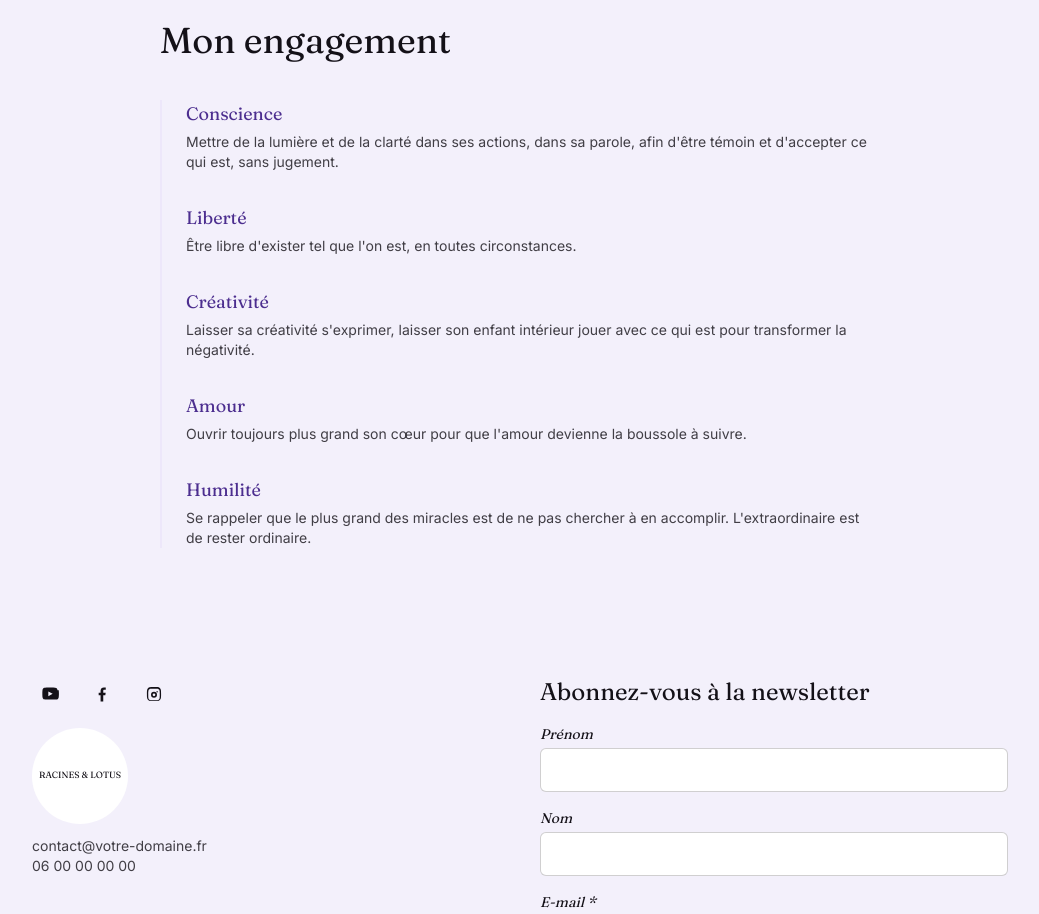
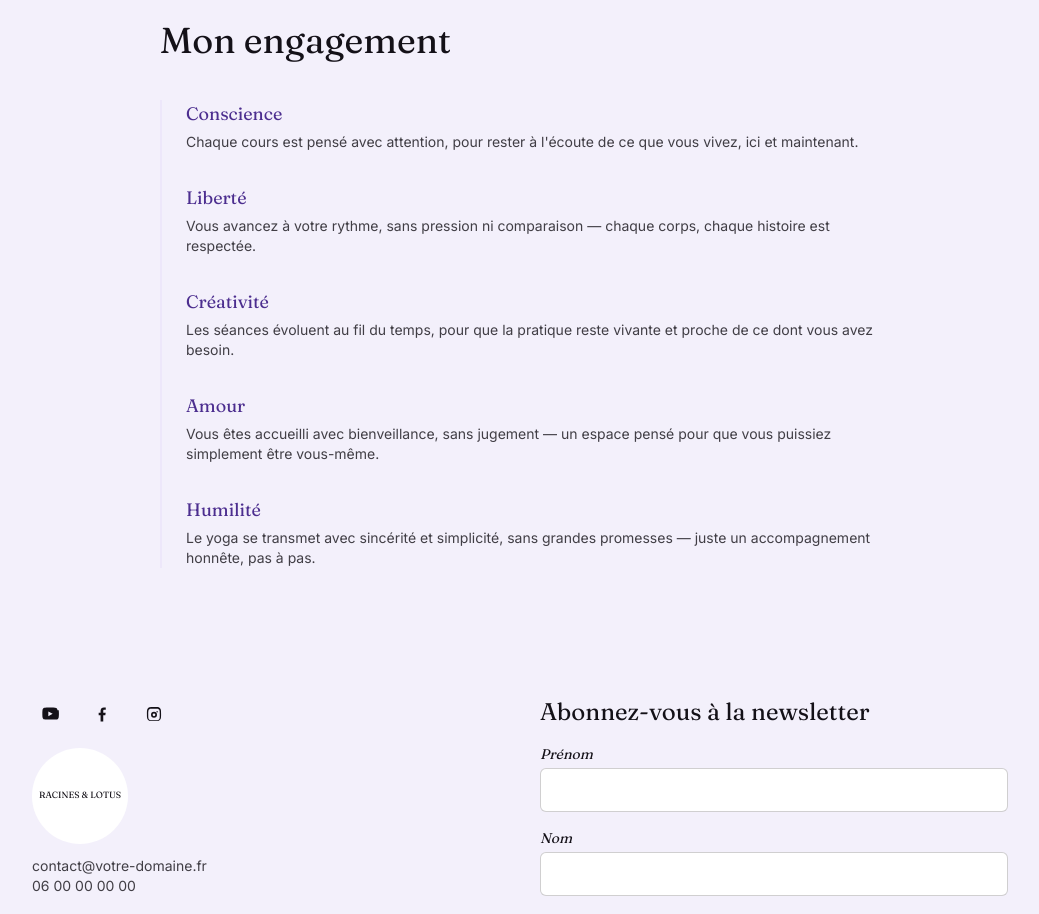
Before and after one commit to maxwelito-lgtm/YogaKunda, a Next.js app: page / in a window 1280 px wide. Shown: the part 2900-3814 px from the top of the page, without its empty margins (120-1159 px from the left). Built offline with nearby package versions, Linux system fonts and the light colour scheme.

Commit message:
content: reformulation plus douce des textes de la section Engagement

```diff
--- a/components/EngagementSection.tsx
+++ b/components/EngagementSection.tsx
@@ -2,28 +2,29 @@ const valeurs = [
   {
     titre: "Conscience",
     texte:
-      "Mettre de la lumière et de la clarté dans ses actions, dans sa parole, afin d'être témoin et d'accepter ce qui est, sans jugement.",
+      "Chaque cours est pensé avec attention, pour rester à l'écoute de ce que vous vivez, ici et maintenant.",
   },
   {
     titre: "Liberté",
-    texte: "Être libre d'exister tel que l'on est, en toutes circonstances.",
+    texte:
+      "Vous avancez à votre rythme, sans pression ni comparaison — chaque corps, chaque histoire est respectée.",
   },
   {
     titre: "Créativité",
     texte:
-      "Laisser sa créativité s'exprimer, laisser son enfant intérieur jouer avec ce qui est pour transformer la négativité.",
+      "Les séances évoluent au fil du temps, pour que la pratique reste vivante et proche de ce dont vous avez besoin.",
   },
   {
     titre: "Amour",
-    texte: "Ouvrir toujours plus grand son cœur pour que l'amour devienne la boussole à suivre.",
+    texte:
+      "Vous êtes accueilli avec bienveillance, sans jugement — un espace pensé pour que vous puissiez simplement être vous-même.",
   },
   {
     titre: "Humilité",
     texte:
-      "Se rappeler que le plus grand des miracles est de ne pas chercher à en accomplir. L'extraordinaire est de rester ordinaire.",
+      "Le yoga se transmet avec sincérité et simplicité, sans grandes promesses — juste un accompagnement honnête, pas à pas.",
   },
 ];
-
 export default function EngagementSection() {
   return (
     <section className="mx-auto max-w-3xl px-4 py-16 sm:px-6">
```
